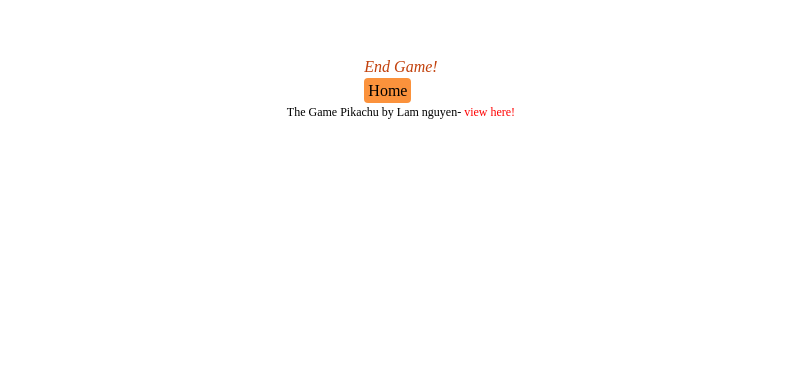
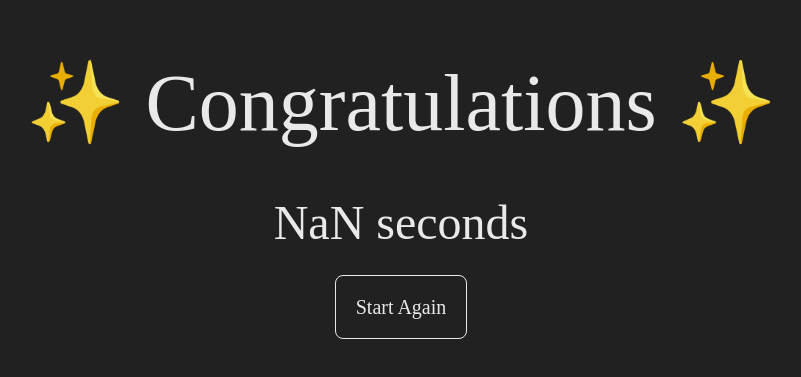
Before and after one commit to HuuLam28/PIKACHU, a Vue app: page /resultScreen in a window 1280 px wide. Shown: the part 201-578 px from the top of the page, without its empty margins (239-1040 px from the left). Built offline with nearby package versions, Linux system fonts and the light colour scheme; a web font is replaced by a local one.

Commit message:
congratulations

```diff
--- a/src/components/InteractScreen.vue
+++ b/src/components/InteractScreen.vue
@@ -4,6 +4,12 @@ import { onBeforeUnmount, onMounted } from "vue";
 export default {
   components: {
     CardView,
+  },
+  data() {
+    return {
+      autoWin: false,
+      rules: [],
+    };
   },
   created() {
     // Sử dụng $route.query để nhận dữ liệu từ URL
@@ -26,11 +32,15 @@ export default {
             documentsCardCheck &&
             documentsCardCheck.length === Object.keys(this.receivedData).length - 1
           ) {
-            this.timer = new Date().getTime() - this.startTime;
-            this.$router.push({
-              path: "/resultScreen",
-              query: "",
-            });
+            setTimeout(() => {
+              this.timer = new Date().getTime() - this.startTime;
+              this.$router.push({
+                path: "/resultScreen",
+                query: {
+                  startTime: this.timer,
+                },
+              });
+            }, 1000);
           }
         } else {
           setTimeout(() => {
@@ -43,21 +53,18 @@ export default {
     },
     auto() {
       this.autoWin = true;
+      console.log("this.startTime: " + this.startTime);
       this.timer = (new Date().getTime() - this.startTime) / 1000;
       console.log("this.timer: " + this.timer);
       setTimeout(() => {
         this.$router.push({
           path: "/resultScreen",
-          query: this.timer,
+          query: {
+            startTime: this.timer,
+          },
         });
       }, 2000);
     },
-  },
-  data() {
-    return {
-      autoWin: false,
-      rules: [],
-    };
   },
 };
 </script>
--- a/src/components/ResultScreen.vue
+++ b/src/components/ResultScreen.vue
@@ -1,18 +1,78 @@
 <template>
-  <div>
-    <p class="italic text-orange-700">End Game!</p>
-    <router-link to="/" class="rounded bg-orange-400 p-1">Home</router-link>
+  <div class="screen">
+    <h1>✨ Congratulations ✨</h1>
+    <h3>{{ Math.round(this.playToTime1 / 960) }} seconds</h3>
+    <button @click="onStartAgain">Start Again</button>
   </div>
 </template>
+>
 
 <script>
 export default {
+  // props: {
+  //   timer: {
+  //     type: Number,
+  //     required: true,
+  //     default: 0,
+  //   },
+  // },
+  mounted() {
+    //console.log("aaa", this.$store.state.timer);
+  },
   created() {
-    console.log("this", this.$route.query);
+    this.playToTime1 = this.$route.query.startTime;
+  },
+  methods: {
+    onStartAgain() {
+      this.$router.push({
+        path: "/",
+      });
+    },
   },
 };
 </script>
 
 <style scoped>
-/* CSS của bạn nếu cần */
+.screen {
+  width: 100%;
+  height: 100vh;
+  position: absolute;
+  top: 0;
+  left: 0;
+  z-index: 2;
+  background-color: var(--dark);
+  color: var(--light);
+  display: flex;
+  align-items: center;
+  justify-content: center;
+  flex-direction: column;
+}
+
+.screen h1 {
+  font-size: 5rem;
+}
+
+.screen h3 {
+  margin-top: 1.5rem;
+  font-size: 3rem;
+}
+
+.screen button {
+  font: var(--font);
+  background: transparent;
+  box-shadow: none;
+  border: 1px solid var(--light);
+  color: var(--light);
+  margin: 1rem;
+  padding: 1rem 1.25rem;
+  border-radius: 0.5rem;
+  font-size: 1.25rem;
+  cursor: pointer;
+  transition: background 0.3s ease-in-out;
+}
+
+.screen button:hover {
+  background-color: var(--light);
+  color: var(--dark);
+}
 </style>
--- a/src/main.ts
+++ b/src/main.ts
@@ -3,13 +3,13 @@ import './assets/global.css'
 
 import { createApp } from 'vue'
 import App from './App.vue'
-import  store   from './store/store.js'
 import router from './router'
+//import store from './store/';
 
 
 const app = createApp(App)
 // Sử dụng Vuex store
-// app.use(store)
+//app.use(store)
 app.use(router)
 
 app.mount('#app')
--- /dev/null
+++ b/src/store/index.js
@@ -0,0 +1,14 @@
+import Vue from 'vue';
+import Vuex from "vuex"
+
+Vue.use(Vuex);
+export default Vuex.Store({
+  state :{
+    timer: {
+      playToTime: "abc",
+    }
+  },
+  getters :{},
+  mutations :{},
+  actions :{},
+});
```
